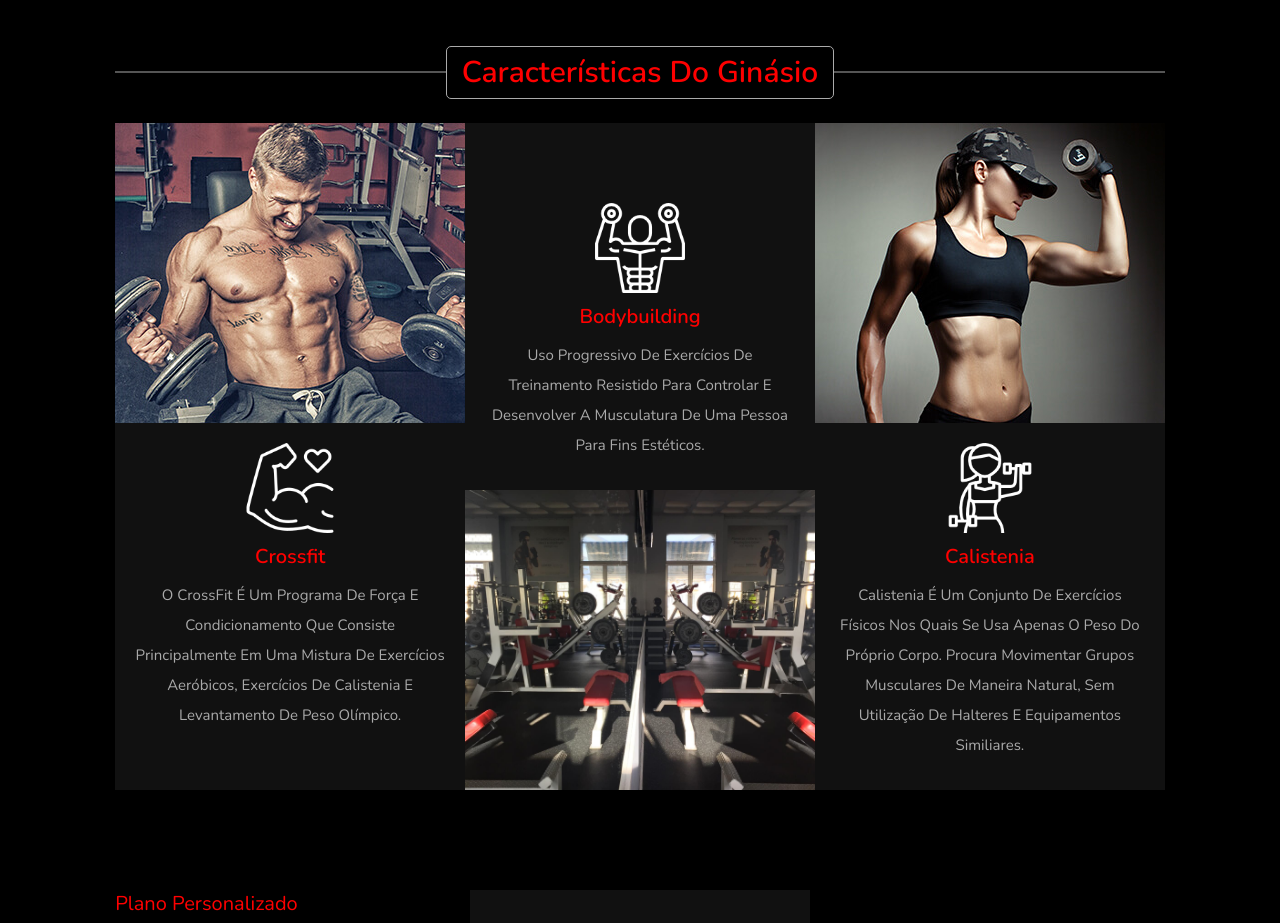
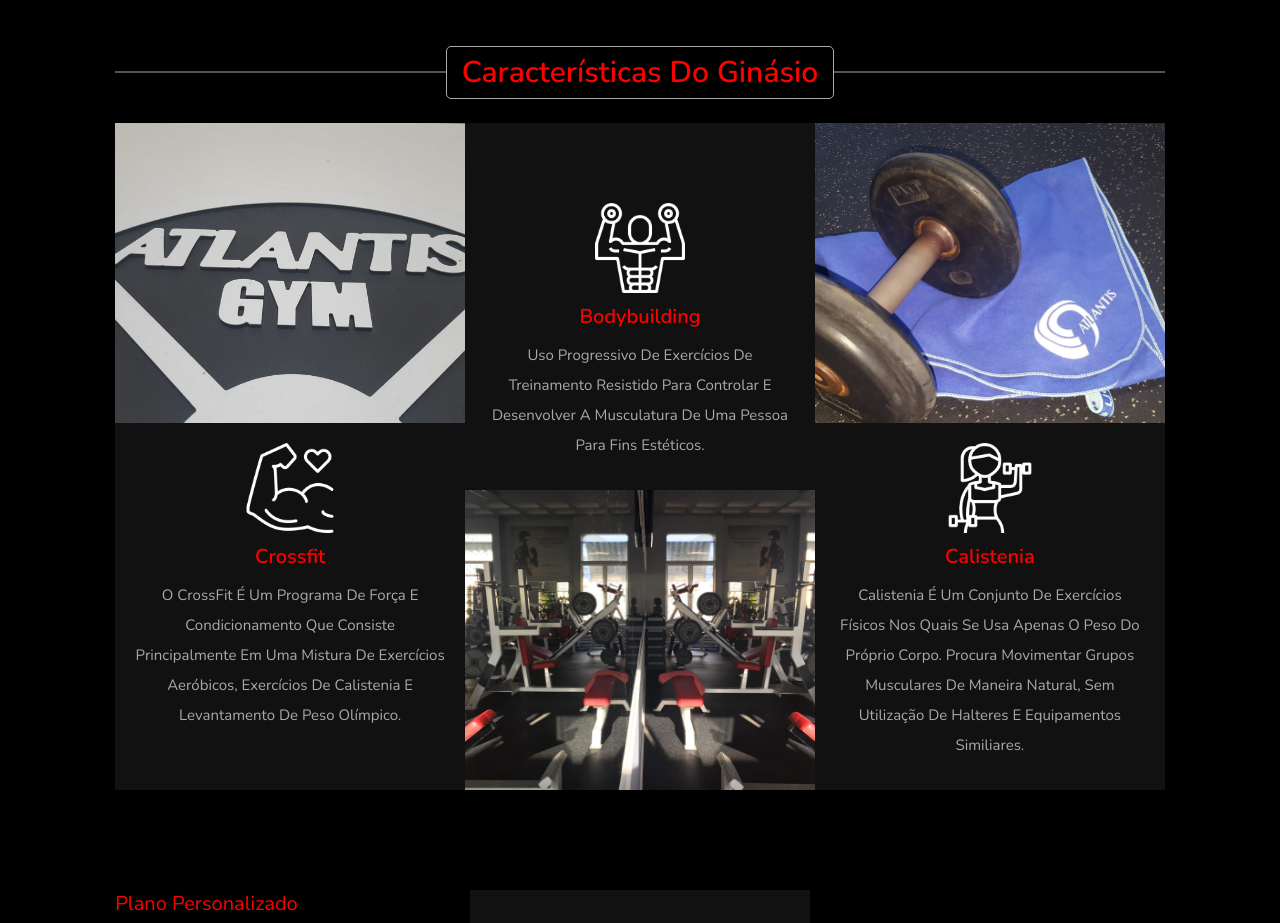
Before and after one commit to nicolaucorreia/papNicolau, a website: page public/index.html in a window 1280 px wide. Shown: the part 1600-2523 px from the top of the page. Drawn offline with nearby package versions, Linux system fonts and the light colour scheme.

Commit message:
commit em casa

```diff
--- a/public/index.html
+++ b/public/index.html
@@ -126,7 +126,7 @@
     <div class="box-container">
         <div class="box">
             <div class="image">
-                <img src="images/f-img-1.jpg" alt="">
+                <img src="images/atlantis4.jpg" alt="">
             </div>
             <div class="content">
                 <img src="images/icon-1.png" alt="">
@@ -148,7 +148,7 @@
 
         <div class="box">
             <div class="image">
-                <img src="images/f-img-3.jpg" alt="">
+                <img src="images/atlantis3.jpg" alt="">
             </div>
             <div class="content">
                 <img src="images/icon-3.png" alt="">
```
